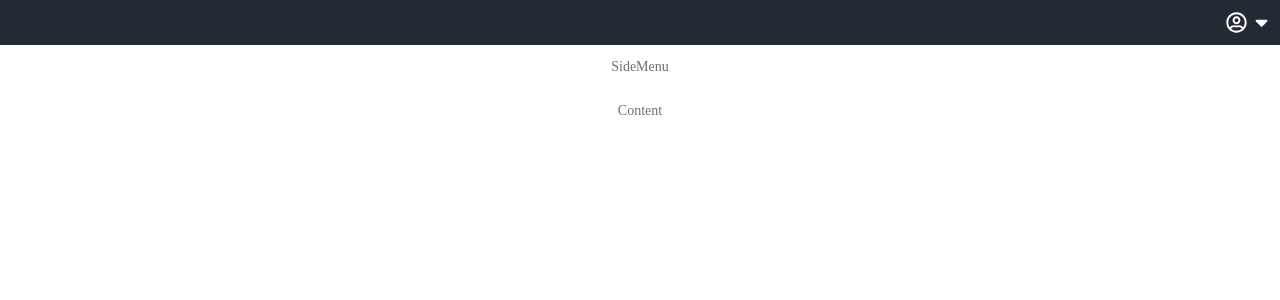
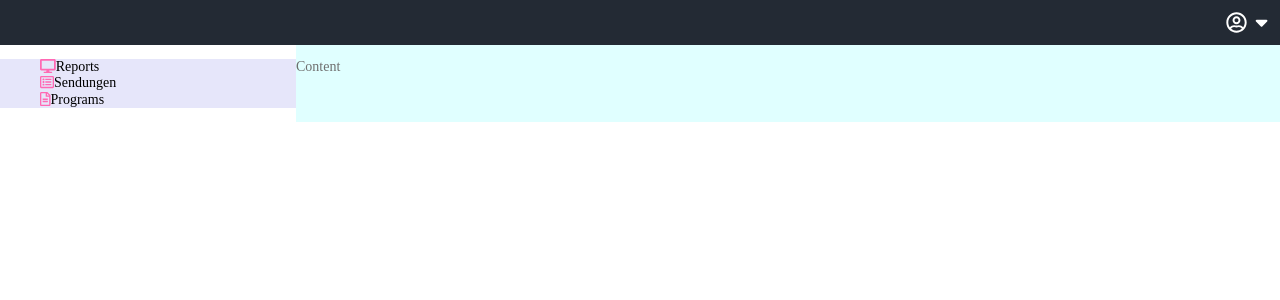
Before and after one commit to Inkala/bmat-test, a React (Create React App) app: page / in a window 1280 px wide. Shown: the top 300 px of the page. Built offline with nearby package versions, Linux system fonts and the light colour scheme.

Commit message:
Adding Side Menu and Content Components

```diff
--- a/src/App.js
+++ b/src/App.js
@@ -1,12 +1,18 @@
 import React, { Component } from 'react';
 import { library } from '@fortawesome/fontawesome-svg-core';
 import { far } from '@fortawesome/free-regular-svg-icons';
-import { faUserCircle, faSortDown } from '@fortawesome/free-solid-svg-icons';
+import {
+  faUserCircle,
+  faSortDown,
+  faFileAlt,
+  faDesktop,
+  faListAlt
+} from '@fortawesome/free-solid-svg-icons';
 
 import Layout from './containers/Layout/Layout';
 import './App.css';
 
-library.add(far, faUserCircle, faSortDown);
+library.add(far, faUserCircle, faSortDown, faFileAlt, faDesktop, faListAlt);
 
 class App extends Component {
   render() {
--- /dev/null
+++ b/src/components/Content/Content.css
@@ -0,0 +1,5 @@
+.content {
+  background: lightcyan;
+  display: flex;
+  flex-grow: 1;
+}
--- /dev/null
+++ b/src/components/Content/Content.js
@@ -0,0 +1,11 @@
+import React from 'react';
+
+import './Content.css';
+
+const content = () => (
+  <section className='content'>
+    <p>Content</p>
+  </section>
+);
+
+export default content;
--- /dev/null
+++ b/src/components/SideMenu/SideMenu.css
@@ -0,0 +1,17 @@
+.side-menu {
+  background: lavender;
+  width: 20%;
+  min-width: 200px;
+  list-style: none;
+  display: flex;
+  flex-direction: column;
+  align-items: flex-start;
+}
+
+.side-menu--item {
+
+}
+
+.side-menu--item svg {
+  color: hotpink;
+}
--- /dev/null
+++ b/src/components/SideMenu/SideMenu.js
@@ -0,0 +1,22 @@
+import React from 'react';
+import { FontAwesomeIcon } from '@fortawesome/react-fontawesome';
+
+import './SideMenu.css';
+
+const sideMenu = () => (
+  <ul className='side-menu'>
+    <li className='side-menu--item'>
+      <FontAwesomeIcon icon='desktop' />
+      Reports
+    </li>
+    <li className='side-menu--item'>
+    <FontAwesomeIcon icon={['far', 'list-alt']} />
+    Sendungen</li>
+    <li className='side-menu--item'>
+      <FontAwesomeIcon icon={['far', 'file-alt']} />
+      Programs
+    </li>
+  </ul>
+);
+
+export default sideMenu;
--- a/src/containers/Layout/Layout.css
+++ b/src/containers/Layout/Layout.css
@@ -2,3 +2,7 @@
   display: flex;
   flex-direction: column;
 }
+
+.main-section {
+ display: flex;
+}
--- a/src/containers/Layout/Layout.js
+++ b/src/containers/Layout/Layout.js
@@ -1,15 +1,19 @@
 import React, { Component } from 'react';
 
 import Header from '../../components/Header/Header';
+import SideMenu from '../../components/SideMenu/SideMenu';
+import Content from '../../components/Content/Content';
 import './Layout.css';
 
 class Layout extends Component {
   render() {
     return (
-      <main className='layout'>
+      <main className="layout">
         <Header />
-        <p>SideMenu</p>
-        <p>Content</p>
+        <section className="main-section">
+          <SideMenu />
+          <Content />
+        </section>
       </main>
     );
   }
```
